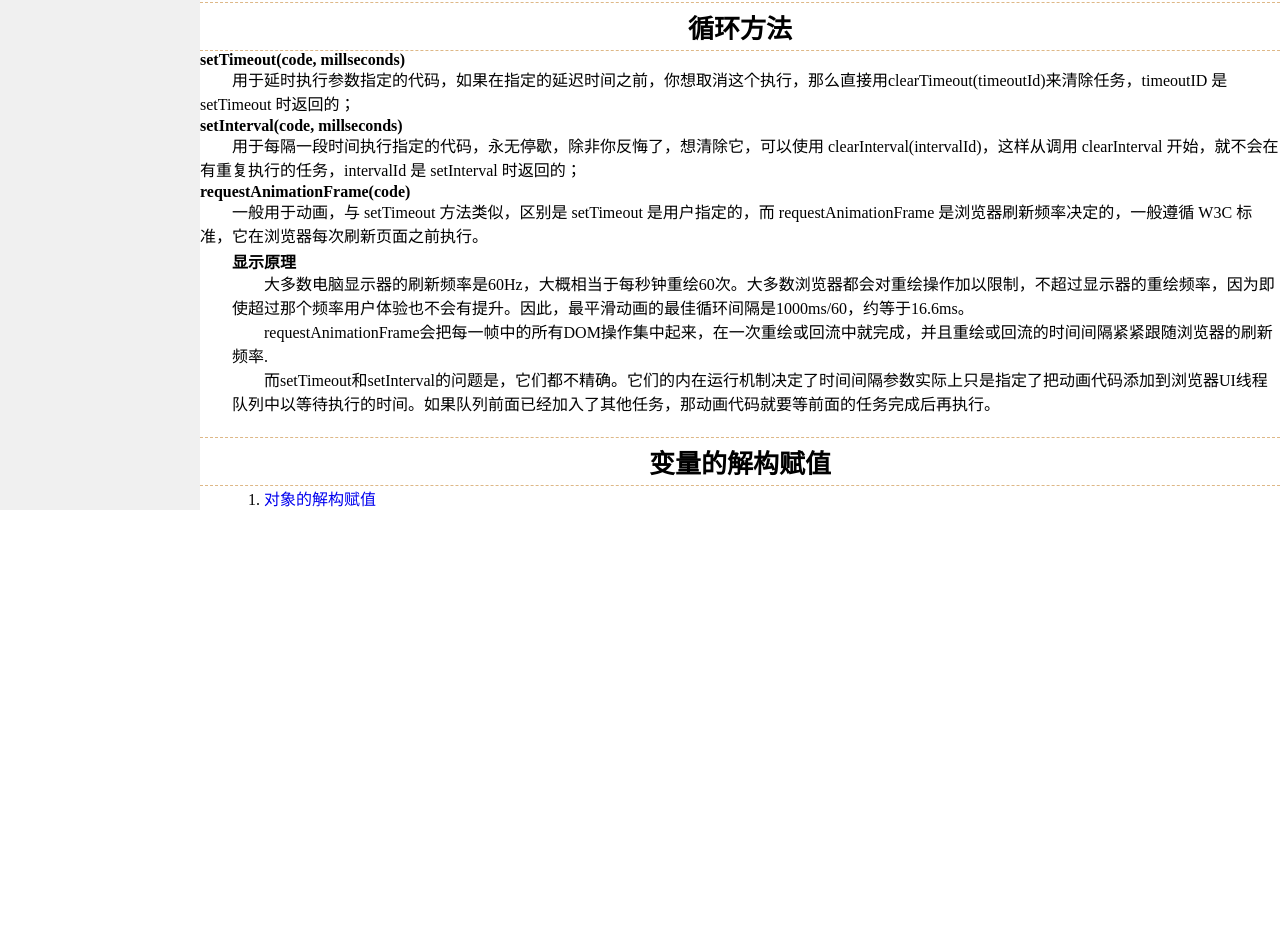
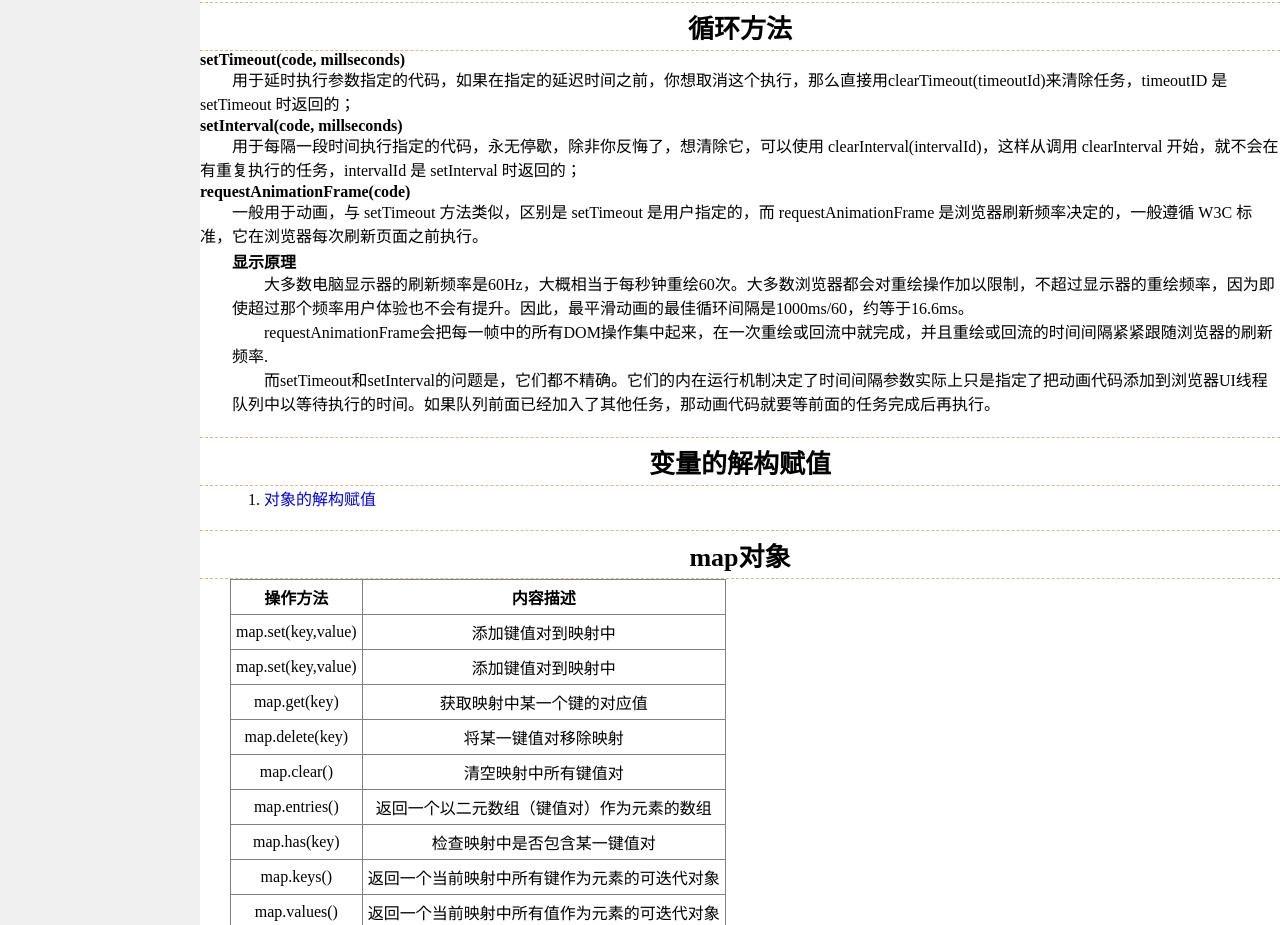
Before and after one commit to 15707901327/BasisJavaScript, a plain HTML site: page index.html in a window 1280 px wide. Shown: the part 1875-2800 px from the top of the page. Before the commit the page ends 2385 px from the top, so only its background shows below. Drawn offline with Linux system fonts and the light colour scheme.

Commit message:
1.map对象

```diff
--- a/index.html
+++ b/index.html
@@ -22,6 +22,8 @@
       <li><a href="#requestAnimationFrame">requestAnimationFrame</a></li>
     </ul>
     <h4><a href="#Deconstruction">变量的解构赋值</a></h4>
+    <h4><a href="#map">Map对象</a></h4>
+    <h4><a href="#WeakMap">WeakMap对象</a></h4>
   </div>
   <div class="right">
     <section id="Object" class="section1">
@@ -188,6 +190,71 @@ var Square = Object.create(Object.getPrototypeOf(Shape));
         </ul>
       </section>
     </section>
+    <section id="map" class="section1">
+      <h4 class="title">map对象</h4>
+      <section>
+        <table border="1">
+          <tr>
+            <th>操作方法</th>
+            <th>内容描述</th>
+          </tr>
+          <tr>
+            <td>map.set(key,value)</td>
+            <td>添加键值对到映射中</td>
+          </tr>
+          <tr>
+            <td>map.set(key,value)</td>
+            <td>添加键值对到映射中</td>
+          </tr>
+          <tr>
+            <td>map.get(key)</td>
+            <td>获取映射中某一个键的对应值</td>
+          </tr>
+          <tr>
+            <td>map.delete(key)</td>
+            <td>将某一键值对移除映射</td>
+          </tr>
+          <tr>
+            <td>map.clear()</td>
+            <td>清空映射中所有键值对</td>
+          </tr>
+          <tr>
+            <td>map.entries()</td>
+            <td>返回一个以二元数组（键值对）作为元素的数组</td>
+          </tr>
+          <tr>
+            <td>map.has(key)</td>
+            <td>检查映射中是否包含某一键值对</td>
+          </tr>
+          <tr>
+            <td>map.keys()</td>
+            <td>返回一个当前映射中所有键作为元素的可迭代对象</td>
+          </tr>
+          <tr>
+            <td>map.values()</td>
+            <td>返回一个当前映射中所有值作为元素的可迭代对象</td>
+          </tr>
+          <tr>
+            <td>map.size</td>
+            <td>映射中键值对的数量</td>
+          </tr>
+        </table>
+      </section>
+    </section>
+    <section id="WeakMap" class="section1">
+      <h4 class="title">WeakMap对象</h4>
+      <section>
+        <p>WeakMap和WeakSet很相似，只不过WeakMap的键会检查变量的引用，只要其中任意一个引用被释放，该键值对就会被删除。</p>
+        <div class="content">
+          <strong>特点：</strong>
+          <ul class="ul-1">
+            <li>Map对象的键可以是任何类型，但WeakMap对象中的键只能是对象引用</li>
+            <li>WeakMap不能包含无引用的对象，否则会被自动清除出集合（垃圾回收机制）。</li>
+            <li>WeakSet对象是不可枚举的，无法获取大小。</li>
+          </ul>
+        </div>
+      </section>
+    </section>
   </div>
 </div>
 </body>
```
Also changed, not shown: test.html (deleted, +0 -10 lines).
